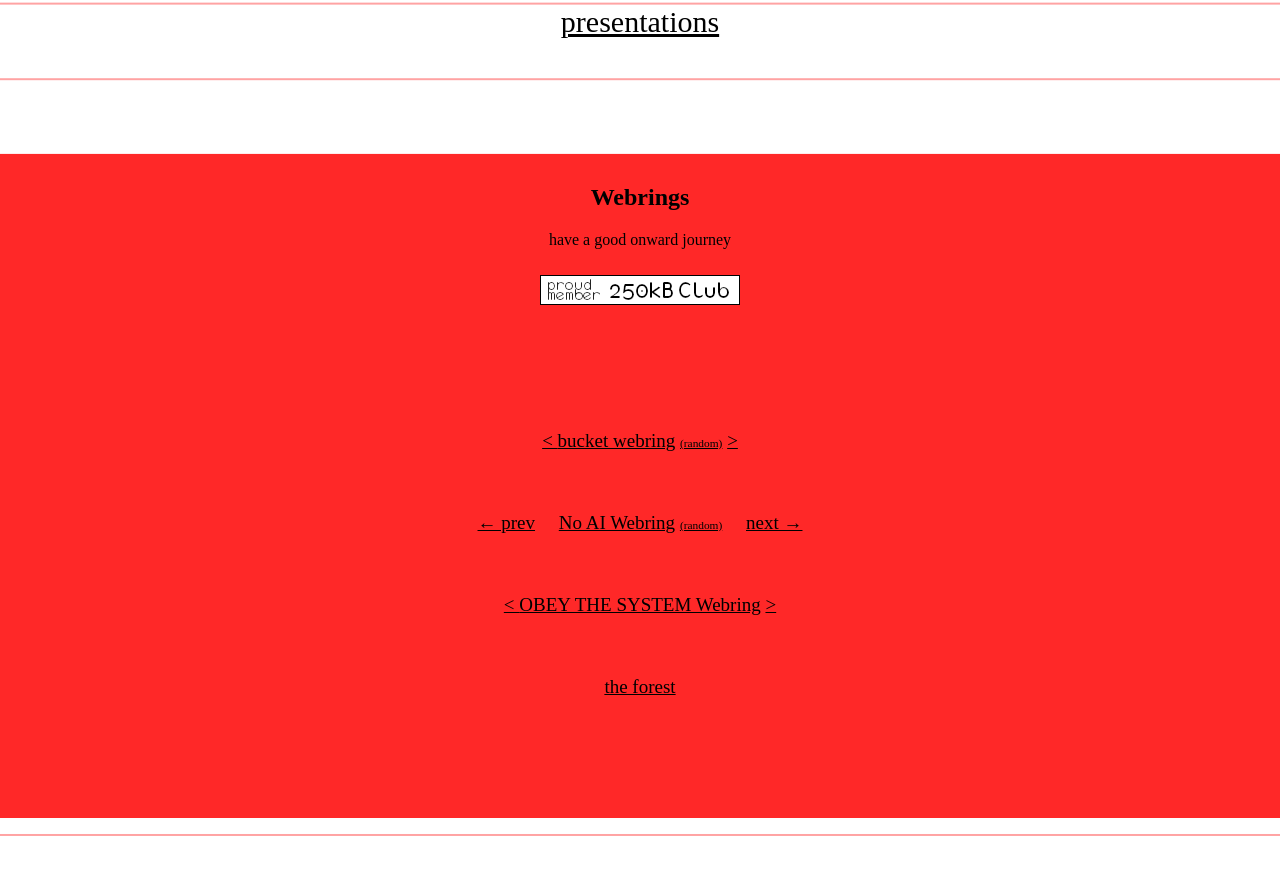
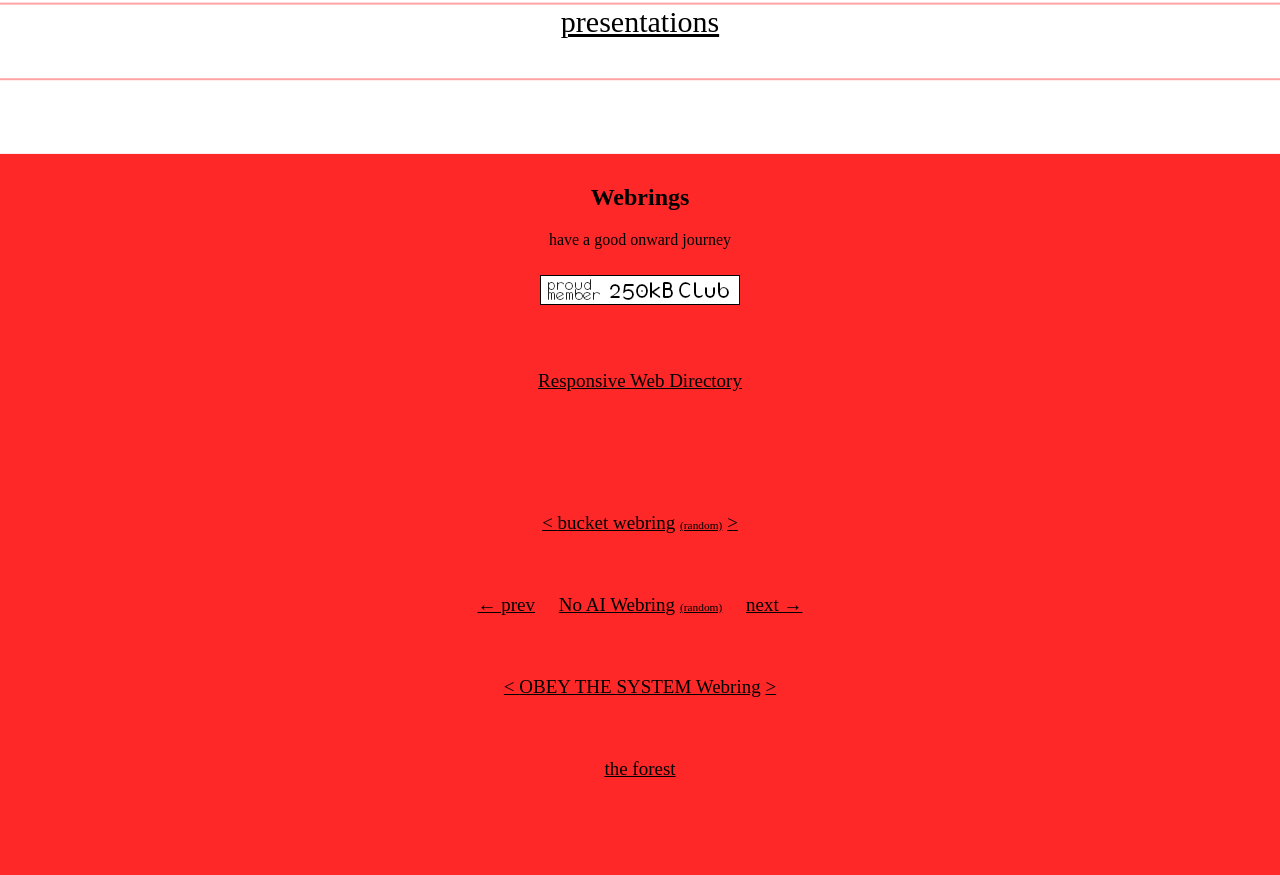
Before and after one commit to TomJB1/my-website-jekyll, a Jekyll site: the page built from index.html, in a window 1280 px wide and 900 px high, scrolled down 602 px. Shown: the top 875 px of the window. Built offline with Jekyll 4.4.1, drawn with Linux system fonts in a browser that asks for light colours; a script that is not in the unit is left out.

Commit message:
add responsive web directory link

```diff
--- a/index.html
+++ b/index.html
@@ -28,6 +28,9 @@ layout: compress
         <p>have a good onward journey</p>
         <div>
             <a href="https://250kb.club/"><img src="/assets/images/250KB-Club-badge.png" alt="badge: proud member of the 250KB Club"></a>
+        </div>
+        <div>
+            <a href="https://kalechips.net/responsive/index">Responsive Web Directory</a>
         </div>
         <div id='focusfirst-webring'>
             <script type="text/javascript" src="https://www.beepbird.net/webring/onionring-variables.js"></script>
```
